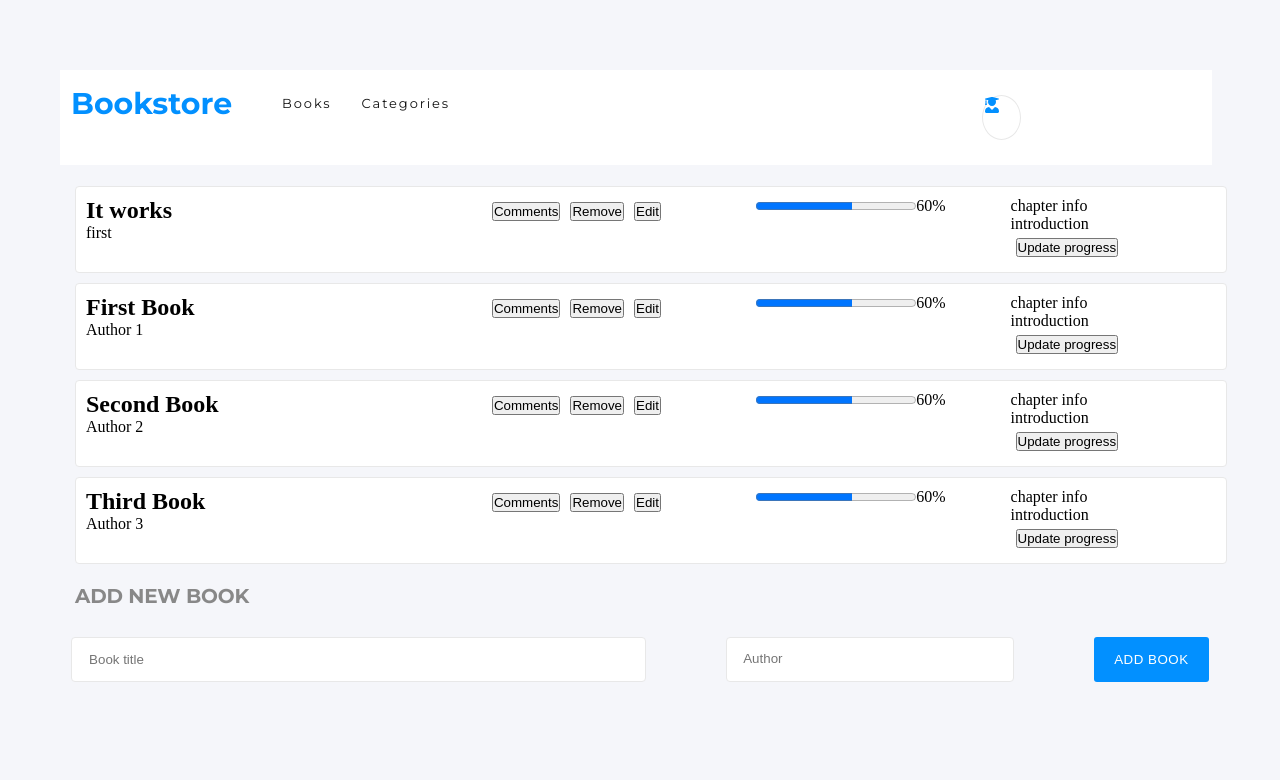
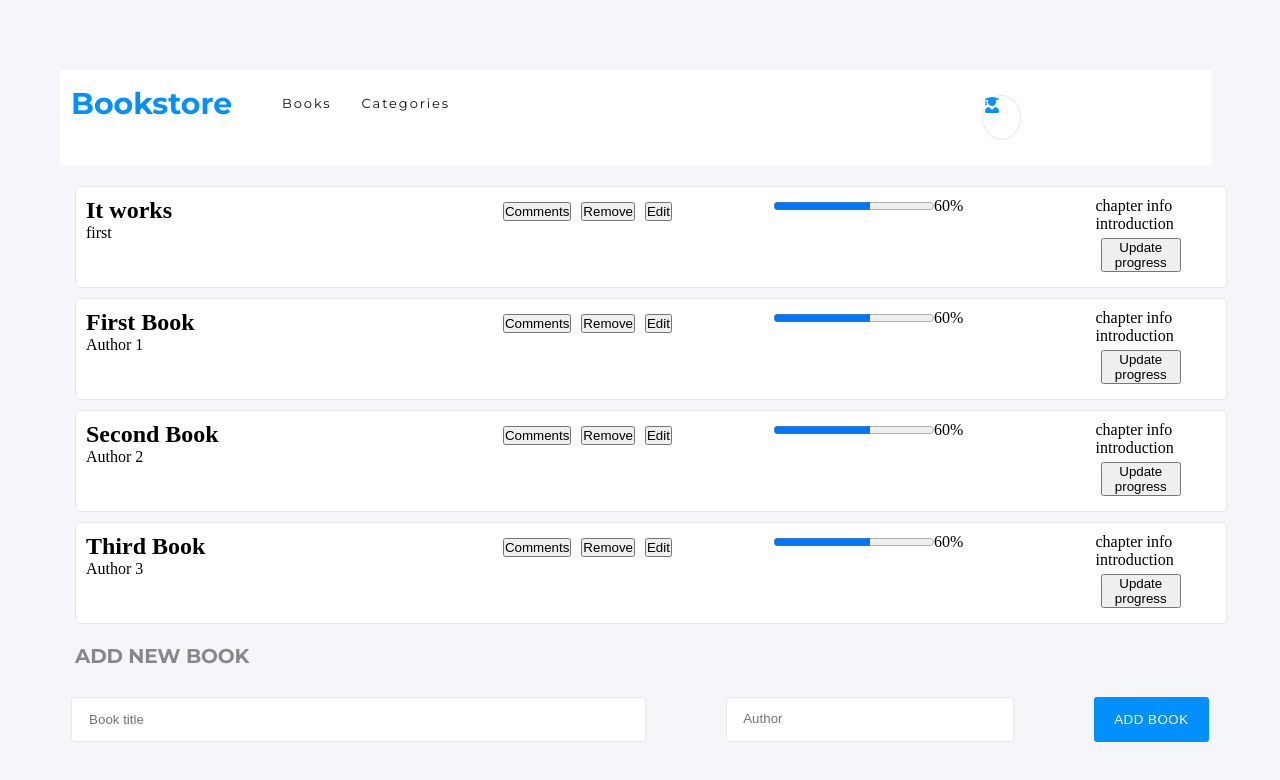
Before and after one commit to ivanmvh/bookstore-ivanmvh, a React (Create React App) app: page / in a window 1280 px wide. Shown: the top 780 px of the page. Built offline with nearby package versions, Linux system fonts and the light colour scheme.

Commit message:
Fix linters and some style

```diff
--- a/src/styles.css
+++ b/src/styles.css
@@ -125,10 +125,11 @@ a {
   margin: 0;
 }
 
-.chapterInfo{
-  width: 20%;
+.chapterInfo {
+  width: 10%;
   margin: 0;
 }
+
 .formContainer {
   margin-top: 20px;
   margin-bottom: 100px;
@@ -188,10 +189,6 @@ a {
   border: none;
 }
 
-.progressBlock {
-  width: 20vw;
-}
-
 button {
   margin: 5px;
 }
```
